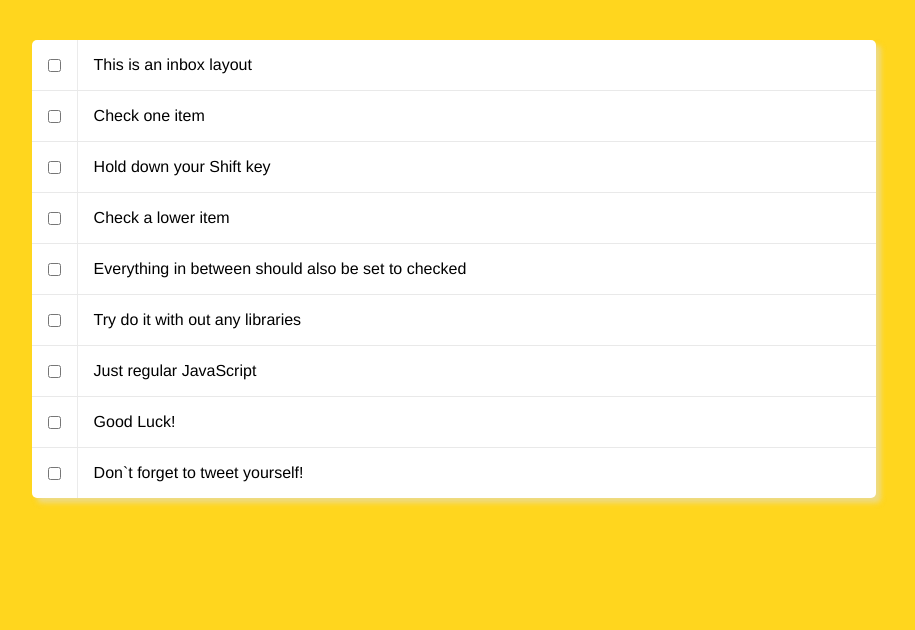
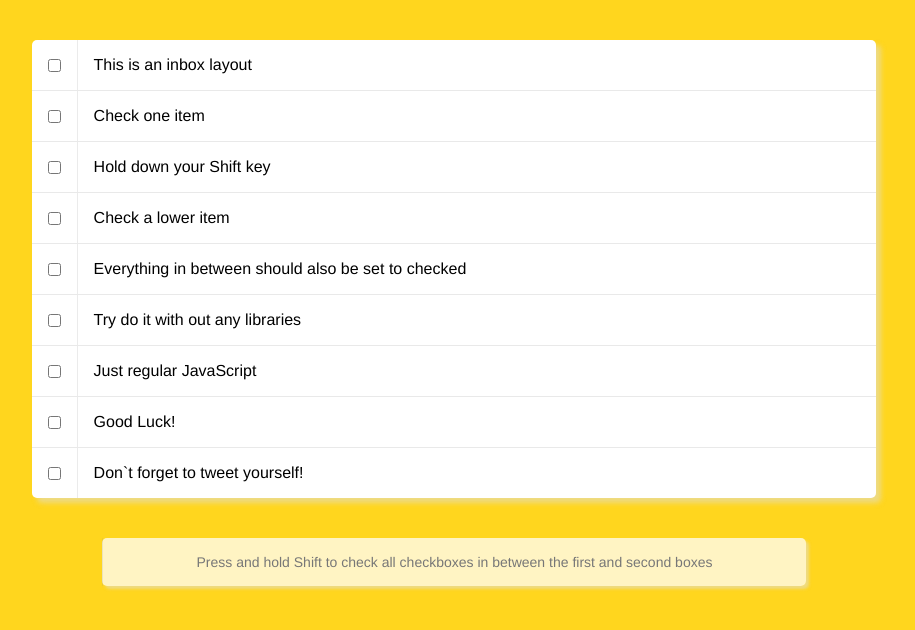
Before and after one commit to LikeSatie/JavaScript-Checkbox-multiple-checker, a plain HTML site: page index.html in a window 1280 px wide. Shown: the whole page, without its empty margins (186-1101 px from the left). Drawn offline with Linux system fonts and the light colour scheme.

Commit message:
Notice about pressing and holding Shift key are added to the index.html, styled in styles.css

```diff
--- a/index.html
+++ b/index.html
@@ -46,6 +46,12 @@
         <p>Don`t forget to tweet yourself!</p>
       </div>
     </div>
+    <div class="notice">
+      <p class="notice__text">
+        Press and hold Shift to check all checkboxes in between the first and
+        second boxes
+      </p>
+    </div>
     <script src="app.js"></script>
   </body>
 </html>
--- a/styles.css
+++ b/styles.css
@@ -43,3 +43,19 @@ input:checked + p {
   background: rgba(238, 238, 238, 0.644);
   text-decoration: line-through;
 }
+
+.notice {
+  max-width: 55vw;
+  margin: 0 auto;
+  background: rgba(255, 255, 255, 0.733);
+  border-radius: 5px;
+  text-align: center;
+  box-shadow: 3px 3px 3px rgba(223, 223, 223, 0.521);
+}
+
+.notice__text {
+  margin: 0;
+  padding: 1rem;
+  font-size: 0.875rem;
+  color: #777;
+}
```
